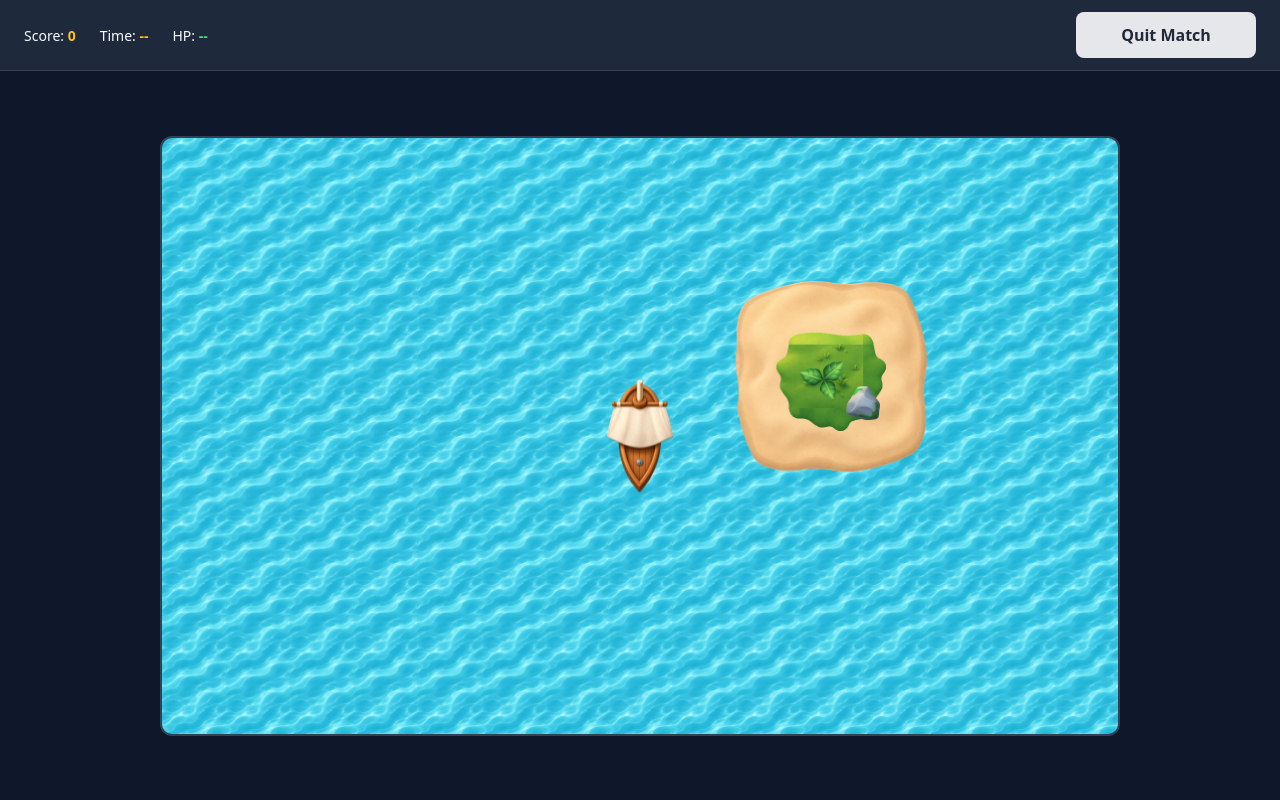
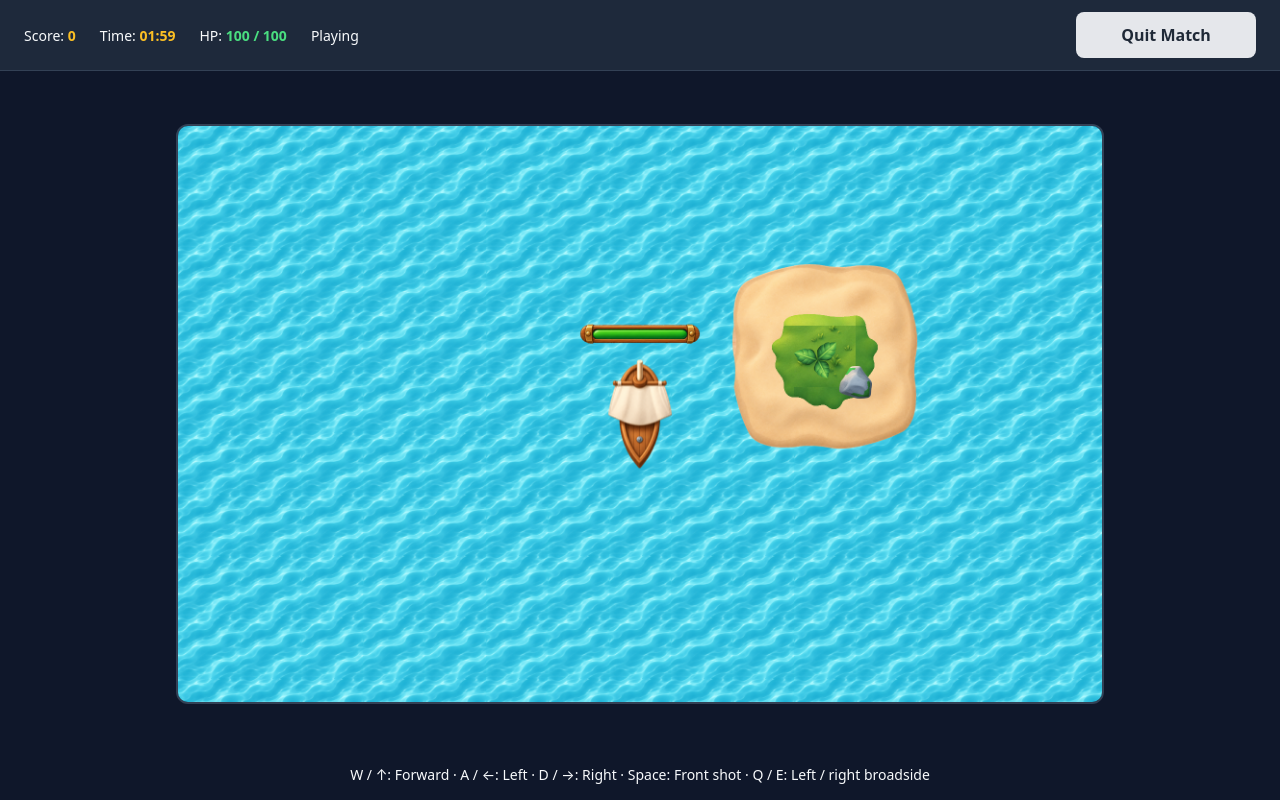
Before and after one commit to raskolnikovv/Pirate-Battle-Jungle, a React (Vite) app: page / in a window 1280 px wide. Both pictures are taken after a click on the button "Start Game". Built offline with nearby package versions, Linux system fonts and the light colour scheme.

Commit message:
feat: integrate gameplay HUD with simulation state
Display real score, health, match time and status from simulation snapshots, add player and enemy health bars using official assets, and avoid unnecessary React updates.

```diff
--- a/src/components/GameCanvas.tsx
+++ b/src/components/GameCanvas.tsx
@@ -3,17 +3,24 @@ import { useEffect, useRef, useState } from 'react';
 import { DEFAULT_GAME_CONFIG, type GameConfig } from '@/config/gameConfig';
 import { destroyGameAssets, loadGameAssets, type GameAssets } from '@/game/assets/gameAssets';
 import { Game } from '@/game/core/Game';
+import type { GameHudSnapshot } from '@/game/core/GameHudSnapshot';
 import { GameRenderer } from '@/game/rendering/GameRenderer';
 
 interface GameCanvasProps {
   config?: GameConfig;
+  onHudChange?: (snapshot: GameHudSnapshot | null) => void;
 }
 
 type CanvasStatus = 'loading' | 'ready' | 'error';
 
-export function GameCanvas({ config = DEFAULT_GAME_CONFIG }: GameCanvasProps) {
+export function GameCanvas({ config = DEFAULT_GAME_CONFIG, onHudChange }: GameCanvasProps) {
   const containerRef = useRef<HTMLDivElement | null>(null);
   const [status, setStatus] = useState<CanvasStatus>('loading');
+  const hudCallbackRef = useRef(onHudChange);
+
+  useEffect(() => {
+    hudCallbackRef.current = onHudChange;
+  }, [onHudChange]);
 
   useEffect(() => {
     let cancelled = false;
@@ -44,6 +51,7 @@ export function GameCanvas({ config = DEFAULT_GAME_CONFIG }: GameCanvasProps) {
 
     async function initialize(): Promise<void> {
       setStatus('loading');
+      hudCallbackRef.current?.(null);
 
       try {
         assets = await loadGameAssets();
@@ -78,7 +86,9 @@ export function GameCanvas({ config = DEFAULT_GAME_CONFIG }: GameCanvasProps) {
         renderer = new GameRenderer(config.arenaWidth, config.arenaHeight);
         renderer.attach(app, assets);
 
-        game = new Game(renderer);
+        game = new Game(renderer, (snapshot) => {
+          if (!cancelled) hudCallbackRef.current?.(snapshot);
+        });
         game.start(config);
         setStatus('ready');
       } catch (error) {
@@ -103,8 +113,8 @@ export function GameCanvas({ config = DEFAULT_GAME_CONFIG }: GameCanvasProps) {
       ref={containerRef}
       style={{
         position: 'relative',
-        width: 'min(100%, 960px, calc((100vh - 120px) * 1.6))',
-        aspectRatio: '8 / 5',
+        width: `min(100%, ${config.arenaWidth}px, calc((100svh - 220px) * ${config.arenaWidth / config.arenaHeight}))`,
+        aspectRatio: `${config.arenaWidth} / ${config.arenaHeight}`,
         border: '2px solid #334155',
         borderRadius: 12,
         overflow: 'hidden',
@@ -122,7 +132,7 @@ export function GameCanvas({ config = DEFAULT_GAME_CONFIG }: GameCanvasProps) {
             color: '#e2e8f0',
           }}
         >
-          Carregando arena...
+          Loading arena...
         </div>
       )}
       {status === 'error' && (
@@ -138,8 +148,7 @@ export function GameCanvas({ config = DEFAULT_GAME_CONFIG }: GameCanvasProps) {
             textAlign: 'center',
           }}
         >
-          Não foi possível carregar os assets do jogo. Volte ao menu e tente
-          novamente.
+          Unable to load game assets. Return to the menu and try again.
         </div>
       )}
     </div>
--- a/src/game/assets/gameAssets.ts
+++ b/src/game/assets/gameAssets.ts
@@ -5,6 +5,10 @@ export const GAME_ASSET_MANIFEST = {
   chaserShip: '/assets/png/default/ships/ship_2.png',
   shooterShip: '/assets/png/default/ships/ship_3.png',
   cannonBall: '/assets/png/default/ship_parts/cannon_ball.png',
+  playerHealthFrame: '/assets/png/default/ui/hud/health_frame.png',
+  playerHealthFill: '/assets/png/default/ui/hud/health_fill_green.png',
+  enemyHealthFrame: '/assets/png/default/ui/hud/enemy_health_frame.png',
+  enemyHealthFill: '/assets/png/default/ui/hud/enemy_health_fill_red.png',
   water: '/assets/png/default/tiles/tile_73.png',
   coastTopLeft: '/assets/png/default/tiles/tile_6.png',
   coastTop: '/assets/png/default/tiles/tile_7.png',
--- /dev/null
+++ b/src/game/core/GameHudSnapshot.ts
@@ -0,0 +1,27 @@
+import type { GameState } from './GameState';
+
+export interface GameHudSnapshot {
+  readonly health: number;
+  readonly maxHealth: number;
+  readonly score: number;
+  // Rounded for presentation only; simulation retains fractional seconds.
+  readonly remainingSeconds: number;
+  readonly status: GameState['status'];
+  readonly finishReason: GameState['finishReason'];
+}
+
+export function createHudSnapshot(state: GameState): GameHudSnapshot {
+  const player = state.players.values().next().value;
+  return Object.freeze({
+    health: player?.health ?? 0,
+    maxHealth: player?.maxHealth ?? 0,
+    score: state.score,
+    remainingSeconds: Math.max(0, Math.ceil(state.remainingSeconds - 1e-9)),
+    status: state.status,
+    finishReason: state.finishReason,
+  });
+}
+
+export function formatRemainingTime(seconds: number): string {
+  return `${String(Math.floor(seconds / 60)).padStart(2, '0')}:${String(seconds % 60).padStart(2, '0')}`;
+}
--- a/src/game/rendering/GameRenderer.ts
+++ b/src/game/rendering/GameRenderer.ts
@@ -3,6 +3,13 @@ import type { GameAssets } from '../assets/gameAssets';
 import type { GameState } from '../core/GameState';
 
 export const SHOW_COLLISION_DEBUG = false;
+
+interface HealthView {
+  container: Container;
+  fill: Sprite;
+  clip: Graphics;
+  ratio: number;
+}
 
 export class GameRenderer {
   private app: Application | null = null;
@@ -16,6 +23,8 @@ export class GameRenderer {
   private enemyLayer: Container | null = null;
   private readonly enemyViews = new Map<string, Sprite>();
   private collisionDebug: Graphics | null = null;
+  private healthLayer: Container | null = null;
+  private readonly healthViews = new Map<string, HealthView>();
 
   constructor(
     private readonly arenaWidth: number,
@@ -37,6 +46,8 @@ export class GameRenderer {
     this.projectileLayer = new Container();
     this.enemyLayer = new Container();
     this.stage.addChild(water, this.islandLayer, this.enemyLayer, this.projectileLayer, this.playerSprite);
+    this.healthLayer = new Container();
+    this.stage.addChild(this.healthLayer);
     if (import.meta.env.DEV && SHOW_COLLISION_DEBUG) {
       this.collisionDebug = new Graphics();
       this.stage.addChild(this.collisionDebug);
@@ -58,8 +69,54 @@ export class GameRenderer {
       }
     }
 
+    this.renderHealth(state);
     this.renderCollisionDebug(state);
     this.app?.render();
+  }
+
+  private renderHealth(state: GameState | null): void {
+    if (!this.healthLayer || !this.assets) return;
+    const ships = [...state?.players.values() ?? [], ...state?.enemies.values() ?? []];
+    const activeIds = new Set(ships.map((ship) => ship.id));
+    for (const [id, view] of this.healthViews) {
+      if (!activeIds.has(id)) {
+        view.container.destroy({ children: true });
+        this.healthViews.delete(id);
+      }
+    }
+    for (const ship of ships) {
+      const isPlayer = state?.players.has(ship.id);
+      let view = this.healthViews.get(ship.id);
+      if (!view) {
+        const container = new Container();
+        const frame = new Sprite(isPlayer ? this.assets.playerHealthFrame : this.assets.enemyHealthFrame);
+        const fill = new Sprite(isPlayer ? this.assets.playerHealthFill : this.assets.enemyHealthFill);
+        const clip = new Graphics();
+        container.addChild(frame, fill, clip);
+        fill.mask = clip;
+        container.scale.set(0.5);
+        this.healthLayer.addChild(container);
+        view = { container, fill, clip, ratio: -1 };
+        this.healthViews.set(ship.id, view);
+      }
+      const ratio = ship.maxHealth > 0 ? Math.max(0, Math.min(1, ship.health / ship.maxHealth)) : 0;
+      if (ratio !== view.ratio) {
+        // Alpha bounds from the supplied UI atlas; clip rather than squash the artwork.
+        const bounds = isPlayer ? { x: 27, y: 12, width: 202, height: 26 }
+          : { x: 21, y: 9, width: 118, height: 21 };
+        view.clip.clear().rect(bounds.x, bounds.y, bounds.width * ratio, bounds.height).fill(0xffffff);
+        view.fill.visible = ratio > 0;
+        view.ratio = ratio;
+      }
+      const sprite = isPlayer ? this.playerSprite : this.enemyViews.get(ship.id);
+      const halfExtent = sprite ? Math.hypot(sprite.width, sprite.height) / 2 : ship.collisionRadius;
+      const width = (isPlayer ? 256 : 160) * 0.5;
+      const height = (isPlayer ? 48 : 40) * 0.5;
+      view.container.position.set(
+        Math.max(0, Math.min(this.arenaWidth - width, ship.x - width / 2)),
+        Math.max(0, ship.y - halfExtent - height - 6),
+      );
+    }
   }
 
   private renderIslands(state: GameState | null): void {
@@ -152,6 +209,8 @@ export class GameRenderer {
     this.islandViews.clear();
     this.projectileViews.clear();
     this.enemyViews.clear();
+    this.healthViews.clear();
+    this.healthLayer = null;
     this.enemyLayer = null;
     this.projectileLayer = null;
     this.islandLayer = null;
--- a/src/screens/Game.tsx
+++ b/src/screens/Game.tsx
@@ -1,4 +1,5 @@
-import type { CSSProperties } from "react";
+import { useState, type CSSProperties } from "react";
+import { formatRemainingTime, type GameHudSnapshot } from "@/game/core/GameHudSnapshot";
 import { GameCanvas } from "@/components/GameCanvas";
 import { NavButton } from "@/components/NavButton";
 import type { GameResultPayload, ScreenName } from "@/app/navigationTypes";
@@ -11,6 +12,8 @@ const headerStyle: CSSProperties = {
   display: "flex",
   justifyContent: "space-between",
   alignItems: "center",
+  flexWrap: "wrap",
+  gap: 12,
   padding: "12px 24px",
   backgroundColor: "#1e293b",
   borderBottom: "1px solid #334155",
@@ -18,11 +21,15 @@ const headerStyle: CSSProperties = {
 
 const statsStyle: CSSProperties = {
   display: "flex",
-  gap: 24,
+  flexWrap: "wrap",
+  gap: "8px 24px",
   fontSize: 14,
 };
 
 export function Game({ onNavigate }: GameProps) {
+  const [hud, setHud] = useState<GameHudSnapshot | null>(null);
+  const matchLabel = !hud ? "Loading" : hud.status === "running" ? "Playing"
+    : hud.finishReason === "defeated" ? "Ship Destroyed" : "Time Expired";
   const handleQuit = () => {
     onNavigate("result", {
       score: 0,
@@ -43,16 +50,17 @@ export function Game({ onNavigate }: GameProps) {
       }}
     >
       <header style={headerStyle}>
-        <div style={statsStyle}>
+        <div style={statsStyle} role="group" aria-label="Match information">
           <span>
-            Score: <strong style={{ color: "#fbbf24" }}>0</strong>
+            Score: <strong style={{ color: "#fbbf24" }}>{hud?.score ?? "--"}</strong>
           </span>
           <span>
-            Time: <strong style={{ color: "#fbbf24" }}>--</strong>
+            Time: <strong style={{ color: "#fbbf24", fontVariantNumeric: "tabular-nums" }}>{hud ? formatRemainingTime(hud.remainingSeconds) : "--:--"}</strong>
           </span>
           <span>
-            HP: <strong style={{ color: "#4ade80" }}>--</strong>
+            HP: <strong style={{ color: "#4ade80" }}>{hud ? `${hud.health} / ${hud.maxHealth}` : "-- / --"}</strong>
           </span>
+          <span role="status">{matchLabel}</span>
         </div>
         <NavButton onClick={handleQuit} variant="secondary">
           Quit Match
@@ -68,8 +76,11 @@ export function Game({ onNavigate }: GameProps) {
           padding: 16,
         }}
       >
-        <GameCanvas />
+        <GameCanvas onHudChange={setHud} />
       </main>
+      <p style={{ padding: "8px 16px 16px", textAlign: "center", fontSize: 14 }}>
+        W / ↑: Forward · A / ←: Left · D / →: Right · Space: Front shot · Q / E: Left / right broadside
+      </p>
     </div>
   );
 }
```
Also changed, not shown: src/game/core/Game.ts (+24 -2 lines), 2 other files (tests, documents, lock files or other folders).
